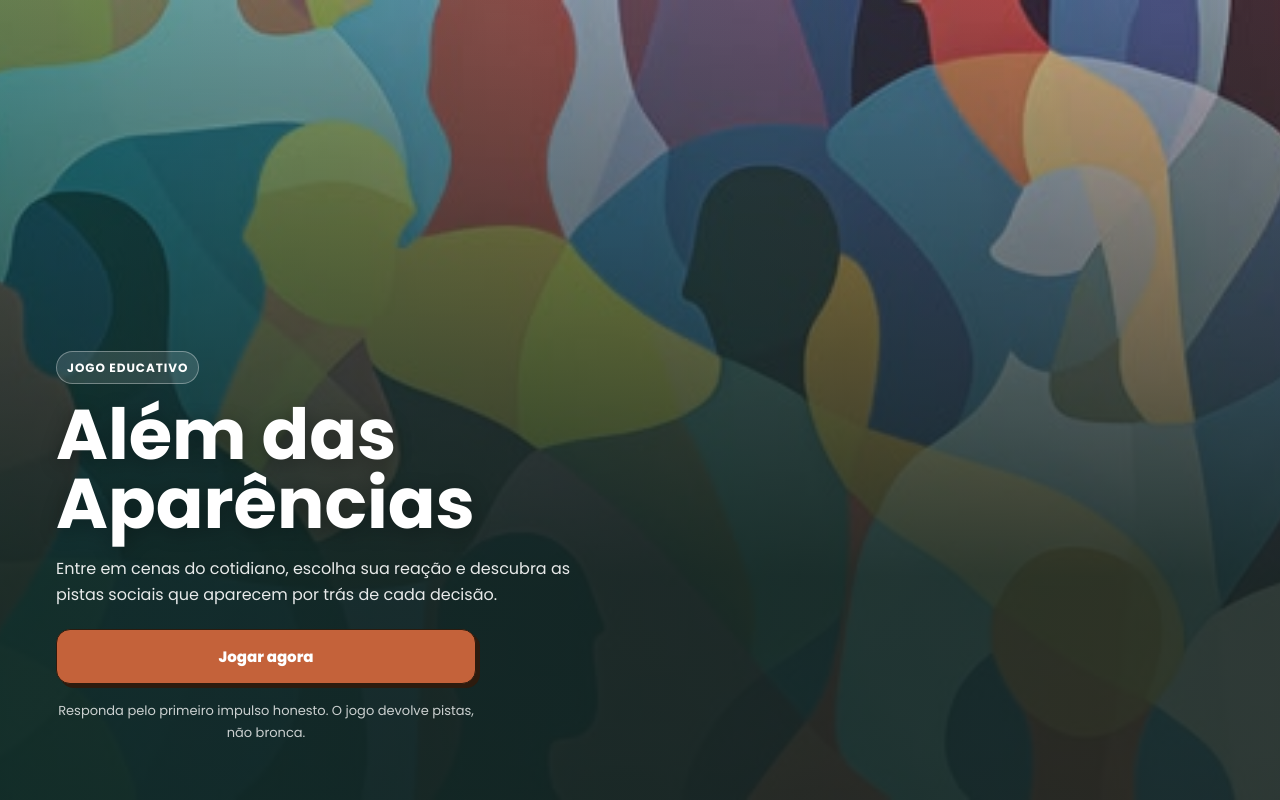
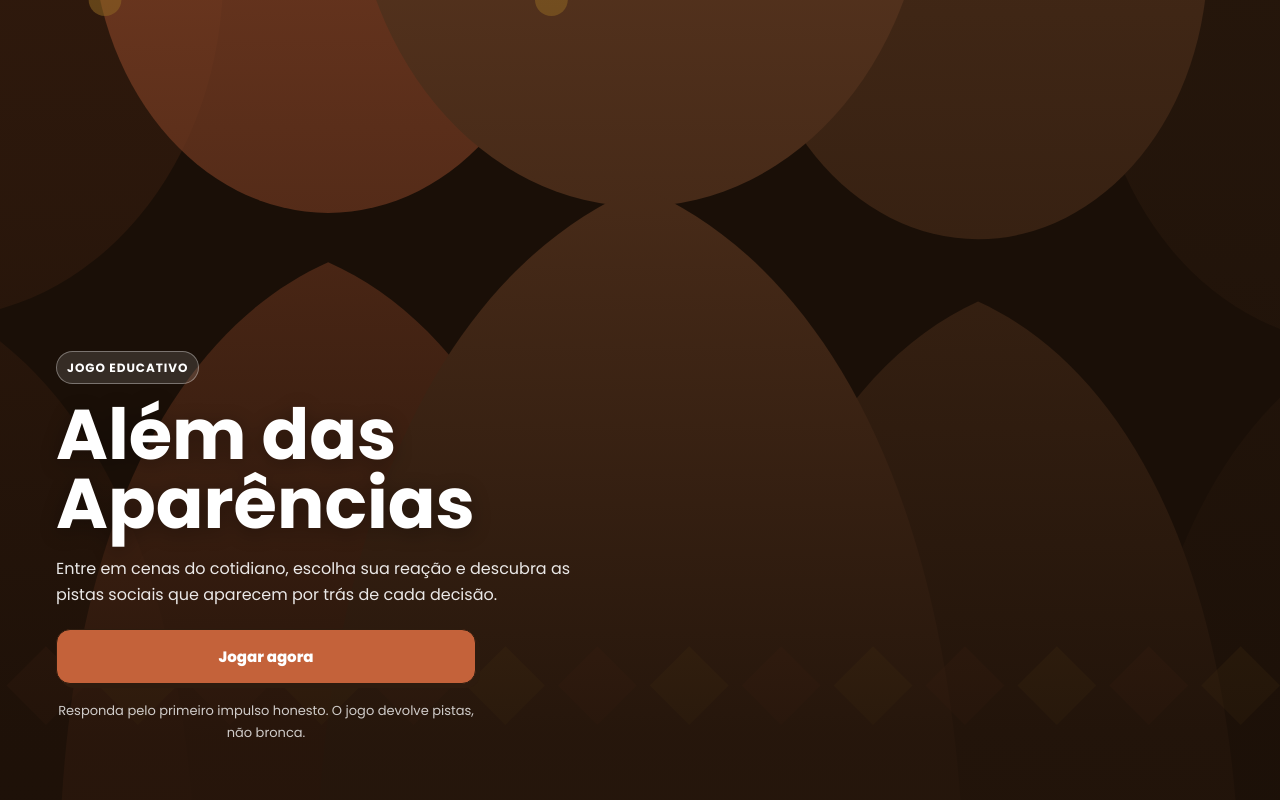
Before and after one commit to thavyne-KDR/alem-das-aparencias, a React (Vite) app: page / in a window 1280 px wide. Built offline with nearby package versions, Linux system fonts and the light colour scheme.

Commit message:
substitui foto genérica da home por ilustração svg com silhuetas

```diff
--- a/src/pages/Home/Home.module.css
+++ b/src/pages/Home/Home.module.css
@@ -3,7 +3,7 @@
   display: flex;
   flex-direction: column;
   justify-content: flex-end;
-  background-color: #10231f;
+  background-color: #2d1b0e;
   position: relative;
   overflow: hidden;
 }
@@ -14,20 +14,9 @@
   animation: fadeIn 500ms both;
 }
 
-.visual::after {
-  content: '';
-  position: absolute;
-  inset: 0;
-  background:
-    linear-gradient(180deg, rgba(16, 35, 31, 0.08) 0%, rgba(16, 35, 31, 0.84) 72%),
-    linear-gradient(90deg, rgba(15, 118, 110, 0.5), rgba(239, 71, 111, 0.22));
-}
-
-.heroImage {
+.heroSvg {
   width: 100%;
   height: 100%;
-  object-fit: cover;
-  object-position: center;
   display: block;
 }
 
@@ -93,10 +82,6 @@
     padding: 56px;
   }
 
-  .heroImage {
-    object-position: center 38%;
-  }
-
   .content {
     width: min(640px, 100%);
     padding: 0;
--- a/src/pages/Home/Home.tsx
+++ b/src/pages/Home/Home.tsx
@@ -1,5 +1,80 @@
 import { Button } from '../../components/Button/Button';
 import styles from './Home.module.css';
+
+function HeroBackground() {
+  return (
+    <svg
+      viewBox="0 0 390 680"
+      fill="none"
+      xmlns="http://www.w3.org/2000/svg"
+      preserveAspectRatio="xMidYMid slice"
+      className={styles.heroSvg}
+      aria-hidden="true"
+    >
+      <defs>
+        <linearGradient id="hfade" x1="0" y1="0" x2="0" y2="1">
+          <stop offset="0%"  stopColor="#1A0F07" stopOpacity="0.05" />
+          <stop offset="42%" stopColor="#1A0F07" stopOpacity="0.55" />
+          <stop offset="65%" stopColor="#1A0F07" stopOpacity="0.88" />
+          <stop offset="100%" stopColor="#1A0F07" stopOpacity="0.97" />
+        </linearGradient>
+        <linearGradient id="htop" x1="0" y1="0" x2="0" y2="1">
+          <stop offset="0%"  stopColor="#1A0F07" stopOpacity="0.55" />
+          <stop offset="100%" stopColor="#1A0F07" stopOpacity="0" />
+        </linearGradient>
+      </defs>
+
+      {/* Base */}
+      <rect width="390" height="680" fill="#1A0F07" />
+
+      {/* ── Back layer — large, muted shapes ── */}
+      {/* Far-left figure */}
+      <ellipse cx="-20" cy="210" rx="88" ry="105" fill="#3D2010" />
+      <path d="M-100 500 C-100 390 -65 330 -20 310 C25 330 60 390 60 500 Z" fill="#3D2010" />
+
+      {/* Far-right figure */}
+      <ellipse cx="415" cy="225" rx="82" ry="98" fill="#2D1B0E" />
+      <path d="M340 510 C340 400 372 342 415 322 C458 342 490 400 490 510 Z" fill="#2D1B0E" />
+
+      {/* ── Mid layer ── */}
+      {/* Left-center figure — terracota */}
+      <ellipse cx="100" cy="195" rx="72" ry="88" fill="#C4623A" opacity="0.75" />
+      <path d="M18 490 C18 378 55 318 100 298 C145 318 182 378 182 490 Z" fill="#C4623A" opacity="0.65" />
+
+      {/* Right-center figure — medium brown */}
+      <ellipse cx="298" cy="205" rx="70" ry="86" fill="#5C3820" />
+      <path d="M218 500 C218 390 254 330 298 310 C342 330 378 390 378 500 Z" fill="#5C3820" />
+
+      {/* ── Front layer — center, most prominent ── */}
+      <ellipse cx="195" cy="175" rx="88" ry="106" fill="#7B4A2C" />
+      <path d="M96 500 C96 370 140 298 195 275 C250 298 294 370 294 500 Z" fill="#7B4A2C" />
+
+      {/* Gold accent earring dots on center figure */}
+      <circle cx="110" cy="200" r="7" fill="#E8A838" opacity="0.8" />
+      <circle cx="280" cy="200" r="7" fill="#E8A838" opacity="0.8" />
+
+      {/* Gold accent on left figure */}
+      <circle cx="32"  cy="218" r="5" fill="#E8A838" opacity="0.55" />
+      <circle cx="168" cy="218" r="5" fill="#E8A838" opacity="0.55" />
+
+      {/* ── Decorative diamond strip ── */}
+      {Array.from({ length: 14 }, (_, i) => (
+        <polygon
+          key={i}
+          points={`${i * 28 + 14},415 ${i * 28 + 26},427 ${i * 28 + 14},439 ${i * 28 + 2},427`}
+          fill={i % 2 === 0 ? '#C4623A' : '#E8A838'}
+          opacity="0.28"
+        />
+      ))}
+
+      {/* ── Gradient overlays ── */}
+      {/* Top dark vignette */}
+      <rect width="390" height="140" fill="url(#htop)" />
+      {/* Bottom gradient for text legibility */}
+      <rect width="390" height="680" fill="url(#hfade)" />
+    </svg>
+  );
+}
 
 interface HomeProps {
   onStart: () => void;
@@ -9,11 +84,7 @@ export function Home({ onStart }: HomeProps) {
   return (
     <div className={styles.page}>
       <div className={styles.visual}>
-        <img
-          src="/diversidade.jpg"
-          alt="Ilustração de silhuetas diversas sobrepostas em cores vibrantes"
-          className={styles.heroImage}
-        />
+        <HeroBackground />
       </div>
 
       <div className={styles.content}>
```
